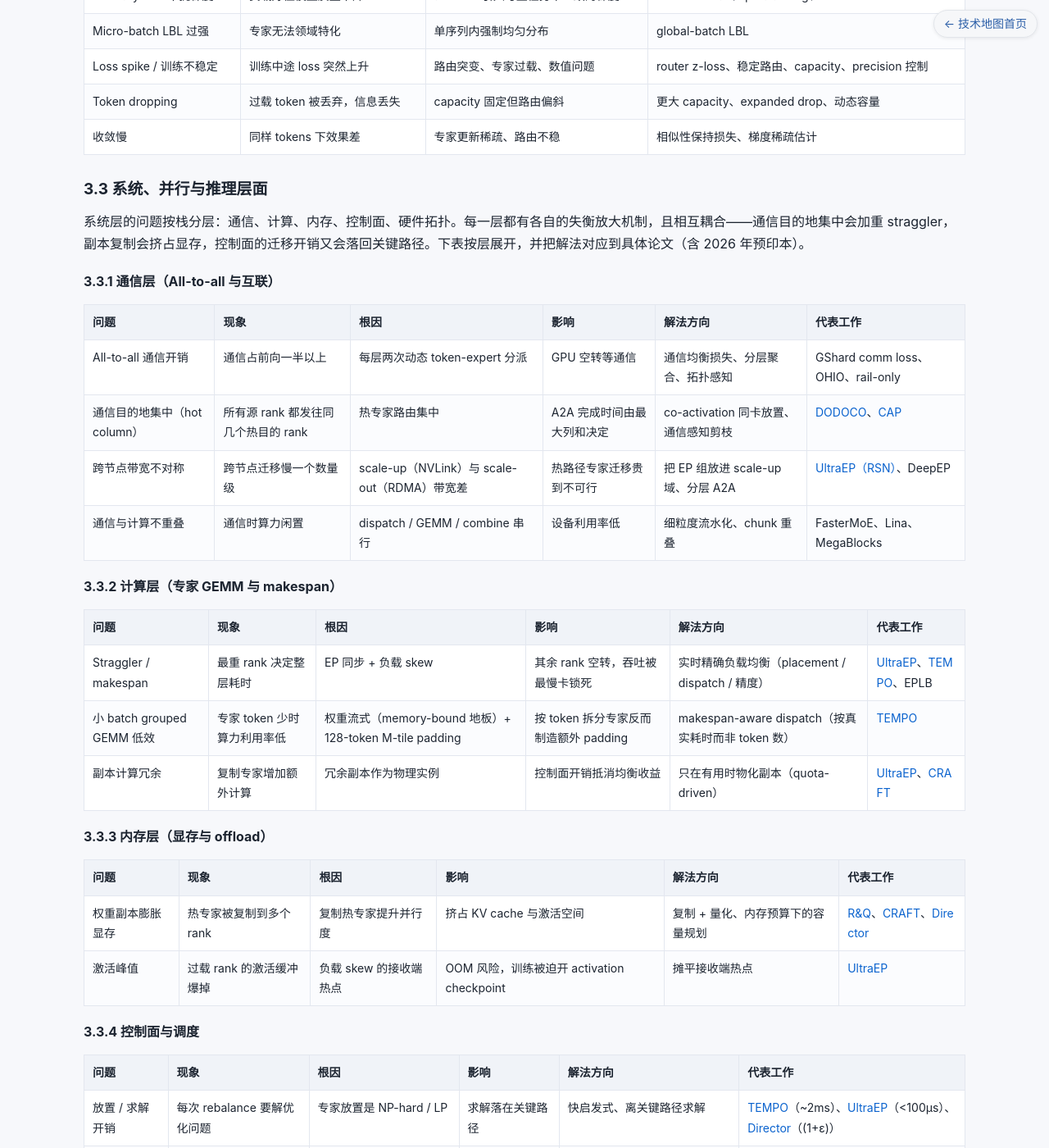
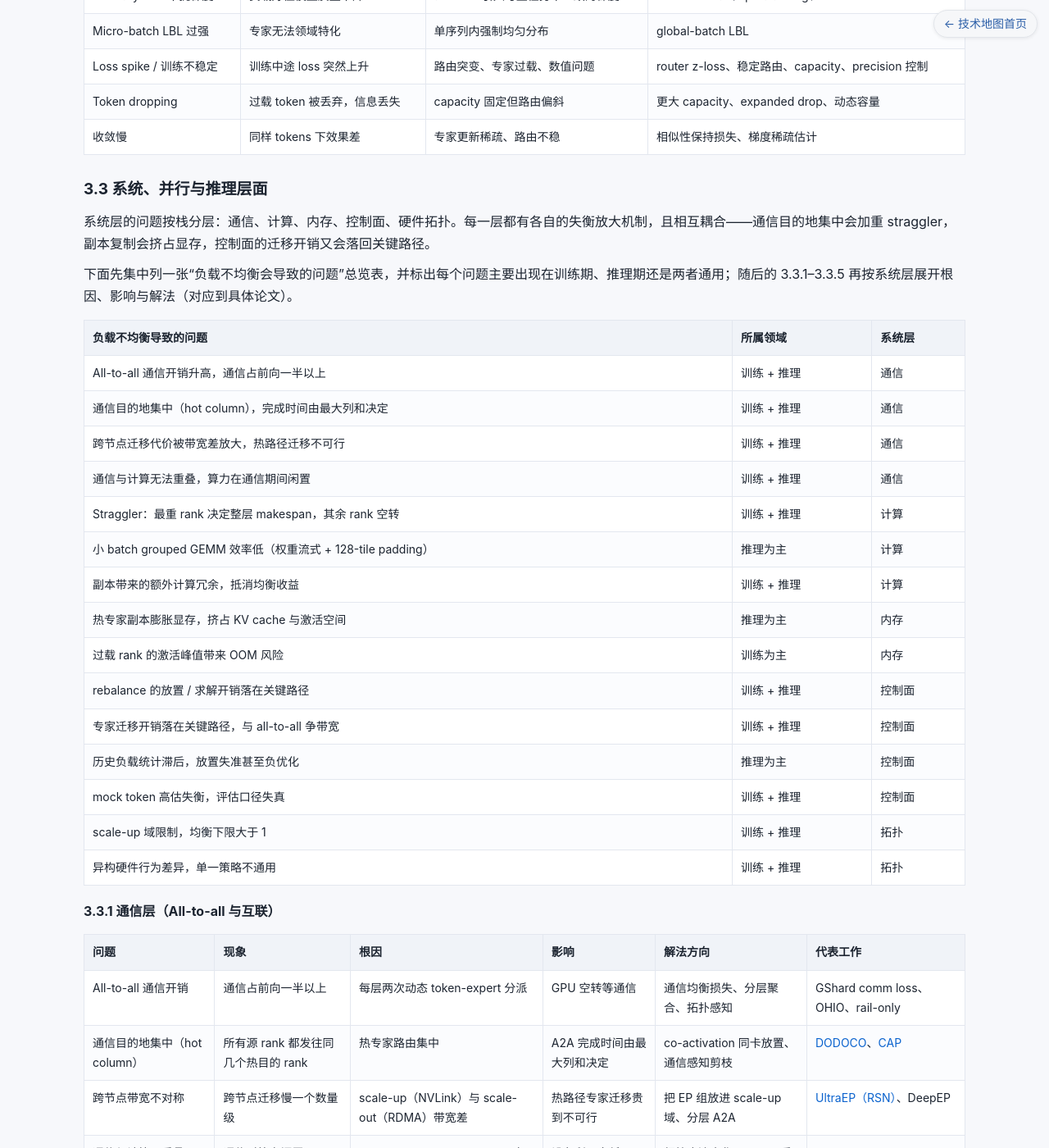
Before and after one commit to luxiangz/llm-tech-map, a Jekyll site: the page docs/moe-ep/moe-load-balancing-report.html, which Jekyll copies as it is, in a window 1280 px wide and 1400 px high, scrolled down 11898 px. Shown: the whole window at 82% size. Built offline with Jekyll 4.4.1, drawn with Linux system fonts in a browser that asks for light colours.

Commit message:
docs: add load-imbalance problem overview table with training/inference domain labels in 3.3

```diff
--- a/docs/moe-ep/moe-load-balancing-report.html
+++ b/docs/moe-ep/moe-load-balancing-report.html
@@ -638,7 +638,30 @@ flowchart TB
 
 <h3>3.3 系统、并行与推理层面</h3>
 
-<p>系统层的问题按栈分层：通信、计算、内存、控制面、硬件拓扑。每一层都有各自的失衡放大机制，且相互耦合——通信目的地集中会加重 straggler，副本复制会挤占显存，控制面的迁移开销又会落回关键路径。下表按层展开，并把解法对应到具体论文（含 2026 年预印本）。</p>
+<p>系统层的问题按栈分层：通信、计算、内存、控制面、硬件拓扑。每一层都有各自的失衡放大机制，且相互耦合——通信目的地集中会加重 straggler，副本复制会挤占显存，控制面的迁移开销又会落回关键路径。</p>
+
+<p>下面先集中列一张“负载不均衡会导致的问题”总览表，并标出每个问题主要出现在训练期、推理期还是两者通用；随后的 3.3.1–3.3.5 再按系统层展开根因、影响与解法（对应到具体论文）。</p>
+
+<table>
+  <thead><tr><th>负载不均衡导致的问题</th><th>所属领域</th><th>系统层</th></tr></thead>
+  <tbody>
+    <tr><td>All-to-all 通信开销升高，通信占前向一半以上</td><td>训练 + 推理</td><td>通信</td></tr>
+    <tr><td>通信目的地集中（hot column），完成时间由最大列和决定</td><td>训练 + 推理</td><td>通信</td></tr>
+    <tr><td>跨节点迁移代价被带宽差放大，热路径迁移不可行</td><td>训练 + 推理</td><td>通信</td></tr>
+    <tr><td>通信与计算无法重叠，算力在通信期间闲置</td><td>训练 + 推理</td><td>通信</td></tr>
+    <tr><td>Straggler：最重 rank 决定整层 makespan，其余 rank 空转</td><td>训练 + 推理</td><td>计算</td></tr>
+    <tr><td>小 batch grouped GEMM 效率低（权重流式 + 128-tile padding）</td><td>推理为主</td><td>计算</td></tr>
+    <tr><td>副本带来的额外计算冗余，抵消均衡收益</td><td>训练 + 推理</td><td>计算</td></tr>
+    <tr><td>热专家副本膨胀显存，挤占 KV cache 与激活空间</td><td>推理为主</td><td>内存</td></tr>
+    <tr><td>过载 rank 的激活峰值带来 OOM 风险</td><td>训练为主</td><td>内存</td></tr>
+    <tr><td>rebalance 的放置 / 求解开销落在关键路径</td><td>训练 + 推理</td><td>控制面</td></tr>
+    <tr><td>专家迁移开销落在关键路径，与 all-to-all 争带宽</td><td>训练 + 推理</td><td>控制面</td></tr>
+    <tr><td>历史负载统计滞后，放置失准甚至负优化</td><td>推理为主</td><td>控制面</td></tr>
+    <tr><td>mock token 高估失衡，评估口径失真</td><td>训练 + 推理</td><td>控制面</td></tr>
+    <tr><td>scale-up 域限制，均衡下限大于 1</td><td>训练 + 推理</td><td>拓扑</td></tr>
+    <tr><td>异构硬件行为差异，单一策略不通用</td><td>训练 + 推理</td><td>拓扑</td></tr>
+  </tbody>
+</table>
 
 <h4>3.3.1 通信层（All-to-all 与互联）</h4>
 <table>
```
